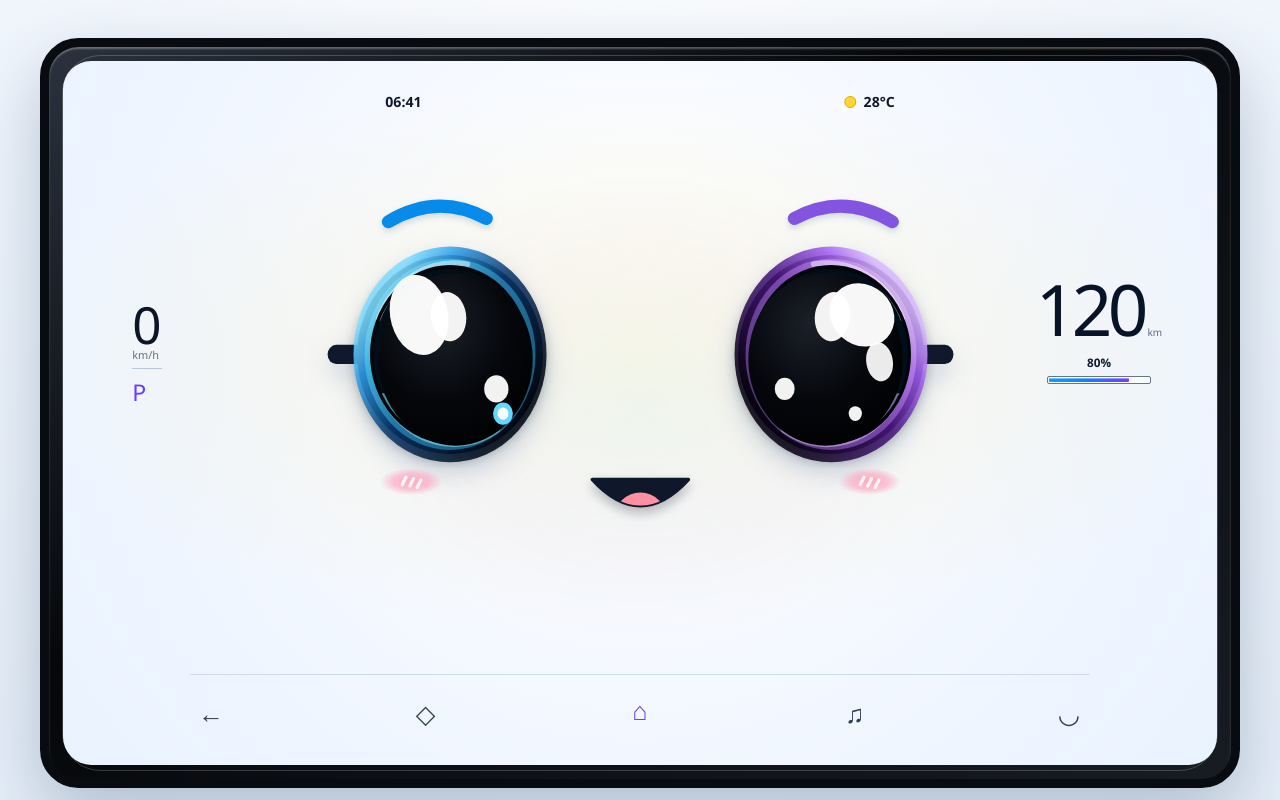
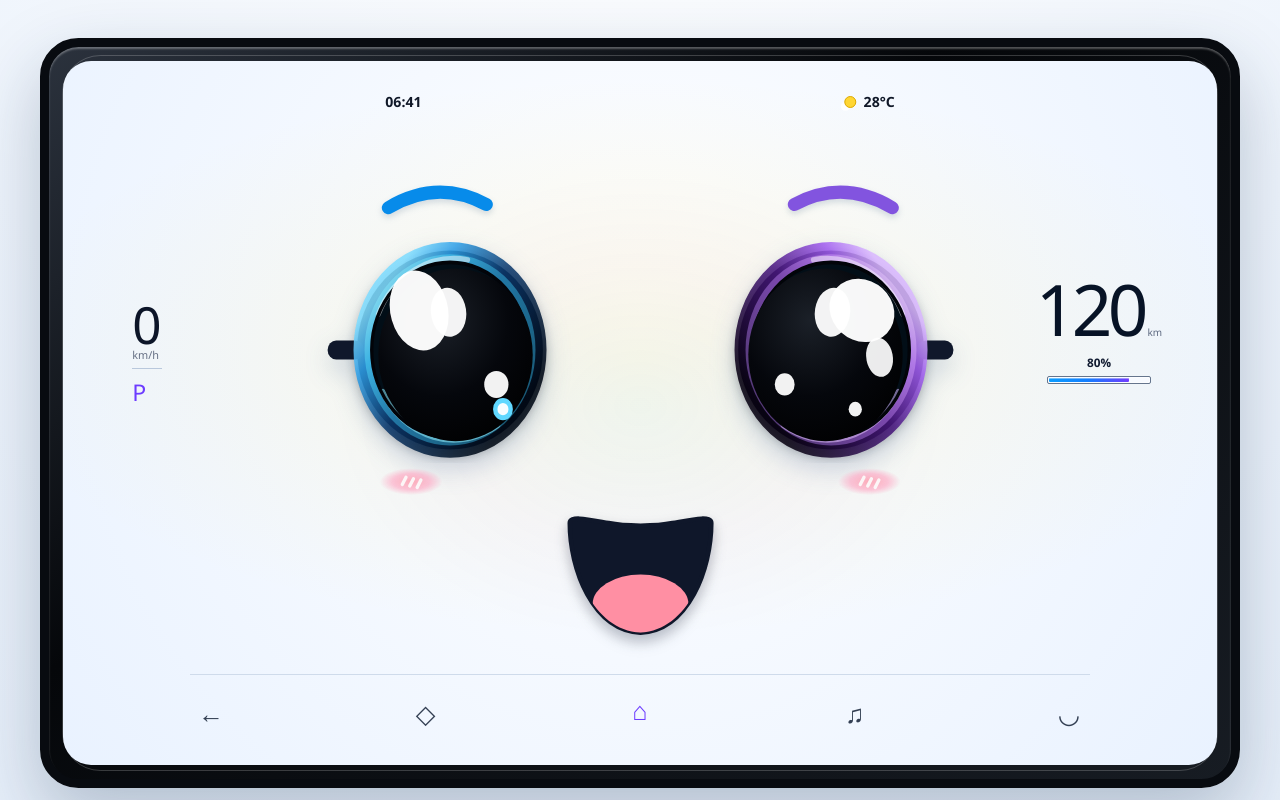
Before and after one commit to Meowken248/UI-Facial-expressions, a React (Vite) app: page / in a window 1280 px wide. Shown: the top 800 px of the page. Built offline with nearby package versions, Linux system fonts and the light colour scheme.

Commit message:
sửa bố cục

```diff
--- a/src/components/emotion/Mouth.tsx
+++ b/src/components/emotion/Mouth.tsx
@@ -5,7 +5,8 @@ const SPRING = { type: 'spring' as const, stiffness: 260, damping: 22, mass: 0.8
 
 const paths: Record<MouthConfig['shape'], string> = {
   // 1. smile (happy open mouth, filled) - VUI VẺ, NHÁY MẮT
-  smile: 'M55 75 Q110 75 165 75 Q110 135 55 75 Z',
+  // 1. smile (happy open mouth, filled) - VUI VẺ, NHÁY MẮT
+  smile: 'M48 55 C48 48 65 52 82 55 C96 58 124 58 138 55 C155 52 172 48 172 55 C172 95 152 149 110 151 C68 149 48 95 48 55 Z',
 
   // 2. small-smile (closed smile line) - TỰ HÀO, HÀI LÒNG, THƯ GIÃN
   'small-smile': 'M65 85 Q110 115 155 85',
@@ -26,7 +27,7 @@ const paths: Record<MouthConfig['shape'], string> = {
   frown: 'M70 108 Q110 82 150 108',
 
   // 7. tongue (open mouth with tongue sticking down) - TINH NGHỊCH
-  tongue: 'M55 75 Q110 75 165 75 Q110 120 55 75 Z',
+  tongue: 'M68 74 Q110 91 152 74 Q145 104 110 105 Q75 104 68 74 Z',
 
   // 8. wave (cute cat "3" shape) - DỄ THƯƠNG
   wave: 'M60 85 Q85 110 110 85 Q135 110 160 85',
@@ -35,7 +36,7 @@ const paths: Record<MouthConfig['shape'], string> = {
   sleep: 'M94 92 C94 80 126 80 126 92 C126 104 94 104 94 92 Z',
 
   // 10. laugh (wide open mouth) - CƯỜI LỚN, YÊU THƯƠNG
-  laugh: 'M45 65 Q110 65 175 65 Q110 150 45 65 Z',
+  laugh: 'M58 56 Q110 74 162 56 C160 119 142 153 110 156 C78 153 60 119 58 56 Z',
 
   // 11. squiggly (wavy trembling line) - BỐI RỐI, LO LẮNG
   squiggly: 'M60 95 Q80 112 100 95 Q120 78 140 95 Q160 112 180 95',
@@ -74,7 +75,7 @@ export function Mouth({ config }: { config: MouthConfig }) {
           {/* Render tongue based on shape */}
           {shape === 'smile' && (
             <g clipPath={`url(#${clipId})`}>
-              <circle cx="110" cy="120" r="30" className="mouth-tongue" />
+              <ellipse cx="110" cy="126" rx="42" ry="26" className="mouth-tongue" />
             </g>
           )}
 
@@ -84,9 +85,29 @@ export function Mouth({ config }: { config: MouthConfig }) {
             </g>
           )}
 
+          {(shape === 'open' || shape === 'o' || shape === 'sleep') && (
+            <g clipPath={`url(#${clipId})`}>
+              <ellipse
+                cx="110"
+                cy={shape === 'sleep' ? 100 : 105}
+                rx={shape === 'sleep' ? 14 : 17}
+                ry={shape === 'sleep' ? 8 : 12}
+                className="mouth-tongue"
+              />
+            </g>
+          )}
           {shape === 'tongue' && (
             // Hanging outside tongue: overlaps top curve to avoid seams, extends downward
-            <path d="M82 80 Q110 80 138 80 L134 128 A24 24 0 0 1 86 128 Z" className="mouth-tongue" />
+            <g>
+              <path
+                d="M86 82 Q110 90 134 82 L132 127 A22 22 0 0 1 88 127 Z"
+                className="mouth-tongue"
+                stroke="#0f172a"
+                strokeWidth="4"
+                strokeLinejoin="round"
+              />
+              <path d="M110 104 L110 128" stroke="#d95b78" strokeWidth="3" strokeLinecap="round" opacity="0.72" />
+            </g>
           )}
         </motion.g>
       </AnimatePresence>
--- a/src/styles/emotion-v2.css
+++ b/src/styles/emotion-v2.css
@@ -33,21 +33,21 @@
 
 .eyes {
     top: 21%;
-    height: 40%;
+    height: 34%;
     gap: 20%
 }
 
 .brows {
-    top: 3.5%;
-    height: 14.5%;
+    top: 1%;
+    height: 12%;
     gap: 28%
 }
 
 .mouth {
     top: 52%;
-    height: 29%;
-    width: 28%;
-    left: 36%
+    height: 55%;
+    width: 34%;
+    left: 33%
 }
 
 .eye {
--- a/src/styles/emotion.css
+++ b/src/styles/emotion.css
@@ -25,8 +25,8 @@
 }
 
 .brows {
-  top: 3.5%;
-  height: 14.5%;
+  top: 1%;
+  height: 12%;
   gap: 30%;
 }
 
@@ -81,9 +81,9 @@
 /* ─── Mouth ─────────────────────────────────────────────────────────────────── */
 .mouth {
   position: absolute;
-  width: 28%;
-  height: 29%;
-  left: 36%;
+  width: 34%;
+  height: 34%;
+  left: 33%;
   top: 52%;
   overflow: visible;
   filter: drop-shadow(0 4px 6px rgba(15, 23, 42, 0.1));
```
